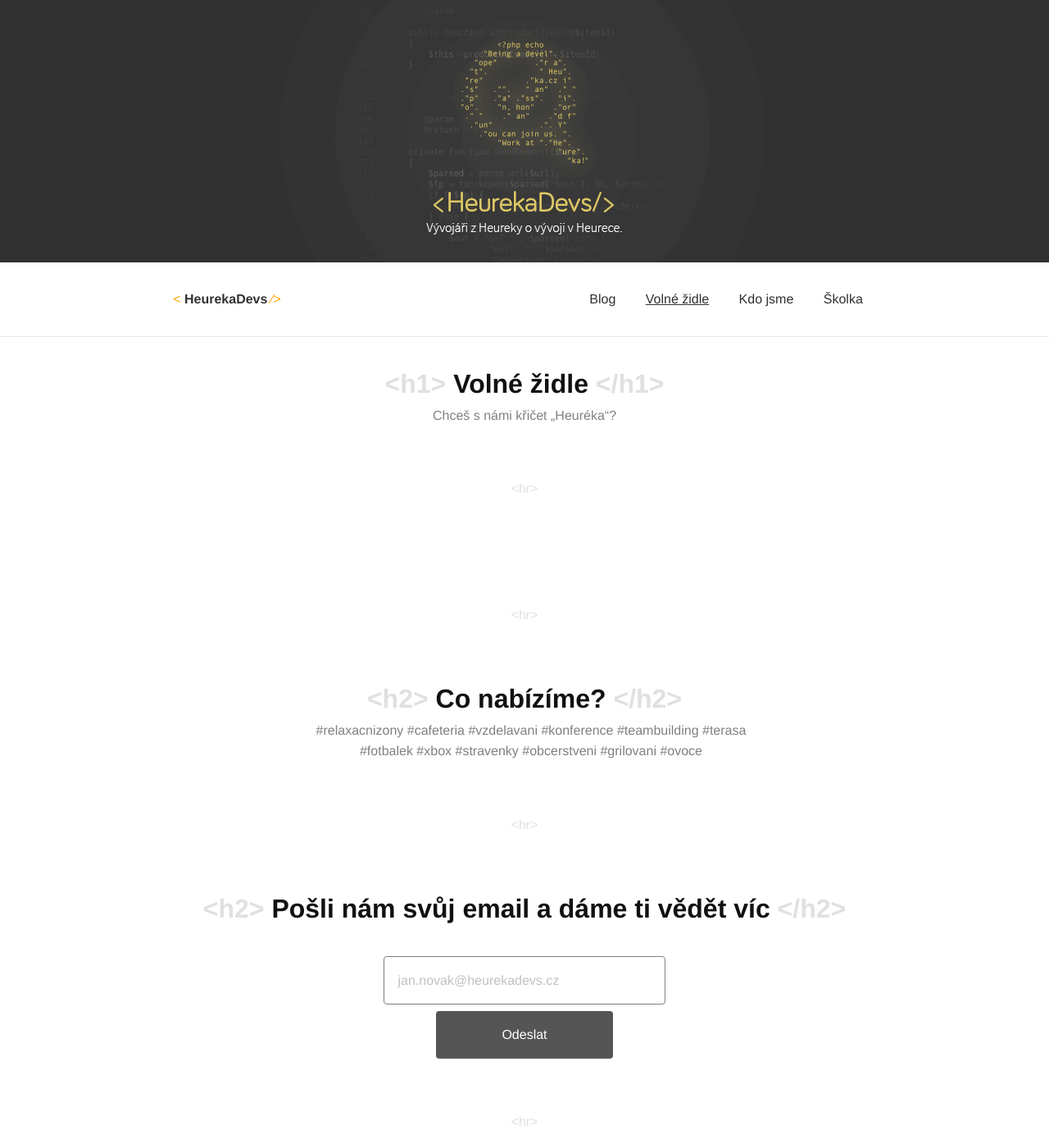
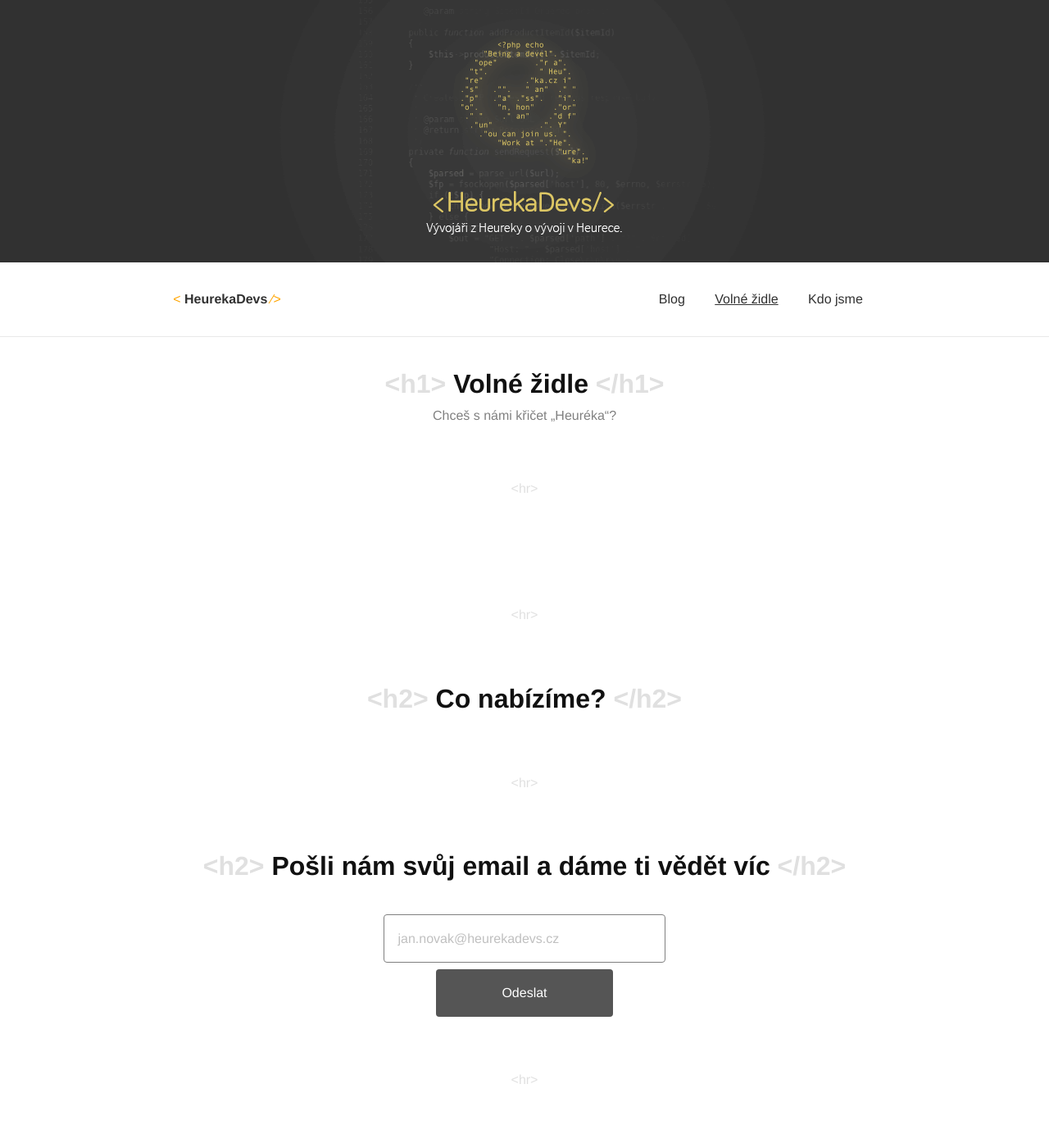
Before and after one commit to hhjcz/heureka.github.io, a Jekyll site: the page built from _pages/volne-zidle/index.html, in a window 1280 px wide and 1400 px high. Shown: the whole window at 82% size. Built offline with Jekyll 4.4.1, drawn with Linux system fonts in a browser that asks for light colours; comment, search, counter and statistics services are not loaded.

```diff
--- a/_data/perks.yml
+++ /dev/null
@@ -1,12 +0,0 @@
-- "relaxacnizony"
-- "cafeteria"
-- "vzdelavani"
-- "konference"
-- "teambuilding"
-- "terasa"
-- "fotbalek"
-- "xbox"
-- "stravenky"
-- "obcerstveni"
-- "grilovani"
-- "ovoce"
--- a/_pages/skolka/index.html
+++ b/_pages/skolka/index.html
@@ -2,6 +2,7 @@
 layout: page
 title: Školka
 permalink: /skolka/
+hiddenFromMenu: 'yes'
 ---
 
 <article class="site-page page-academy">
```
Also changed, not shown: _posts/2017-07-31-hledame-ctvrteho-fialoveho/index.md (added, +44 -0 lines), _posts/2017-07-31-sysadmin/index.md (added).
